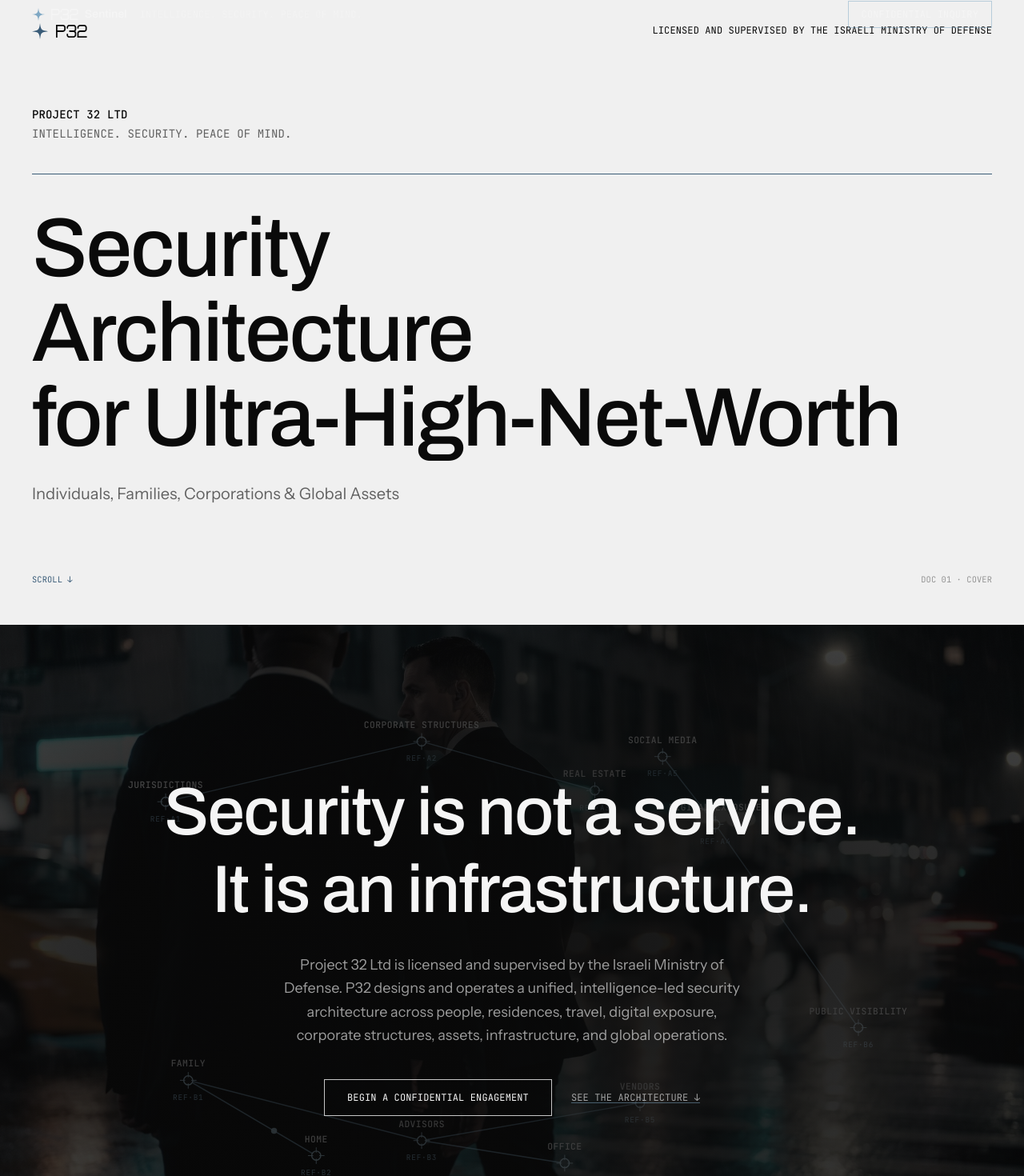
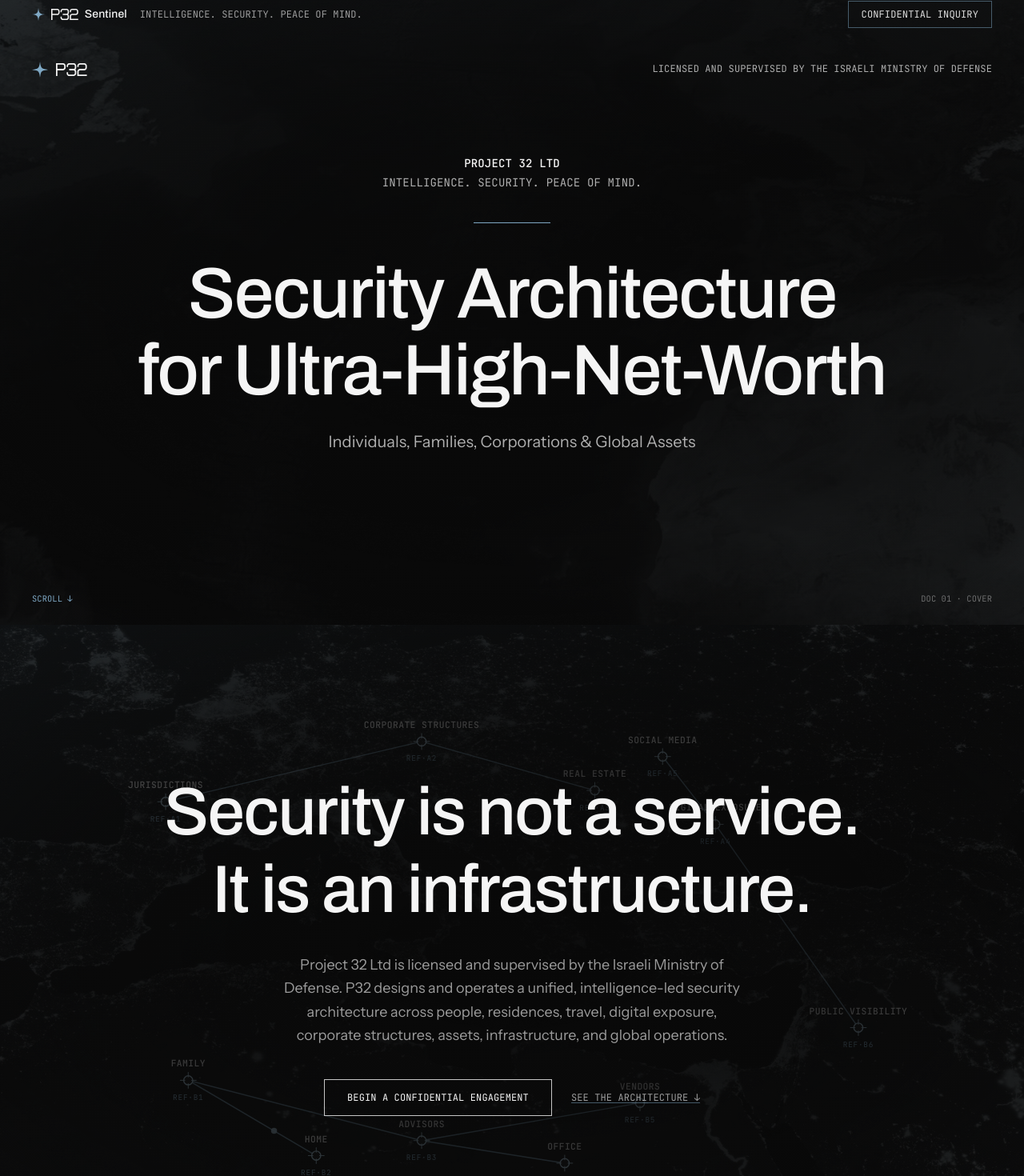
Before and after one commit to meidanhemo00-creator/p32-new, a Next.js app: page / in a window 1280 px wide. Shown: the part 19-1489 px from the top of the page at 80% size. Built offline with nearby package versions, Linux system fonts and the light colour scheme; a web font is replaced by a local one.

Commit message:
Center Cover to match Hero's cinematic treatment, fix Nav overlap

```diff
--- a/app/components/Cover.tsx
+++ b/app/components/Cover.tsx
@@ -4,15 +4,17 @@ import { useEffect, useRef } from "react";
 import { useGsap } from "@/app/lib/gsap";
 import { useReducedMotion } from "@/app/lib/useReducedMotion";
 import { P32Star, P32Wordmark } from "./P32Mark";
+import { Grain } from "./Grain";
 
 /**
- * The PDF's own title page, brought to a first screen — restrained
- * white/off-white, minimal black type, one pale-blue detail. Distinct from
- * the dark network-diagram Hero that follows: this is a document cover,
- * not a generic website hero.
+ * The PDF's own title page, brought to a first screen - a centered,
+ * cinematic opening statement over real satellite/terrain imagery,
+ * matching the Hero that follows rather than sitting apart from it as a
+ * separate light "document" moment.
  */
 export function Cover() {
   const rootRef = useRef<HTMLDivElement>(null);
+  const bgRef = useRef<HTMLDivElement>(null);
   const reducedMotion = useReducedMotion();
   const { gsap, ScrollTrigger } = useGsap();
 
@@ -21,22 +23,27 @@ export function Cover() {
     if (!root) return;
     const blocks = root.querySelectorAll<HTMLElement>("[data-reveal]");
     const rule = root.querySelector<HTMLElement>("[data-rule]");
+    const bg = bgRef.current;
 
     const ctx = gsap.context(() => {
       if (reducedMotion) {
         gsap.set([blocks, rule], { clearProps: "all" });
+        gsap.set(bg, { scale: 1 });
         return;
       }
 
       gsap.set(blocks, { opacity: 0, y: 14 });
       gsap.set(rule, { scaleX: 0, transformOrigin: "left center" });
+      gsap.set(bg, { scale: 1.06 });
 
       gsap
         .timeline({ delay: 0.2 })
         .to(blocks, { opacity: 1, y: 0, duration: 0.8, stagger: 0.12, ease: "power2.out" })
         .to(rule, { scaleX: 1, duration: 0.9, ease: "power3.inOut" }, "-=0.5");
 
-      // Quiet parallax exit as the reader scrolls into the dark Hero below.
+      gsap.to(bg, { scale: 1.12, duration: 30, ease: "sine.inOut", repeat: -1, yoyo: true });
+
+      // Quiet parallax exit as the reader scrolls into the Hero below.
       gsap.to(root, {
         yPercent: -8,
         opacity: 0.2,
@@ -52,51 +59,74 @@ export function Cover() {
   return (
     <section
       ref={rootRef}
-      className="relative flex min-h-[100svh] flex-col justify-between bg-paper px-6 pb-10 pt-24 text-black sm:px-10 sm:py-12"
+      className="relative flex min-h-[100svh] flex-col items-center justify-center overflow-hidden bg-ink"
     >
-      <div data-reveal className="flex items-start justify-between gap-6">
+      <div className="absolute inset-0">
+        <div
+          ref={bgRef}
+          className="absolute inset-0 bg-cover"
+          style={{ backgroundImage: "url(/imagery/earth-atlantic-corridor.jpg)", backgroundPosition: "55% 50%" }}
+          role="img"
+          aria-label="Satellite view of the Earth and Atlantic corridor - NASA Blue Marble imagery, public domain."
+        />
+        <div className="pointer-events-none absolute inset-0" style={{ background: "rgba(9,9,9,0.78)" }} />
+        <div
+          className="pointer-events-none absolute inset-0"
+          style={{ background: "linear-gradient(160deg, rgba(127,168,196,0.08) 0%, transparent 45%)" }}
+        />
+        <Grain />
+        <div
+          className="pointer-events-none absolute inset-0"
+          style={{
+            background:
+              "radial-gradient(ellipse 82% 72% at 50% 50%, rgba(9,9,9,0.9) 0%, rgba(9,9,9,0.68) 55%, rgba(9,9,9,0.4) 100%)",
+          }}
+        />
+      </div>
+
+      <div
+        data-reveal
+        className="absolute inset-x-6 top-24 z-10 flex items-start justify-between gap-6 sm:inset-x-10"
+      >
         <div className="flex items-center gap-2.5">
-          <P32Star className="h-5 w-5" style={{ color: "var(--line-on-paper)" }} />
-          <P32Wordmark className="h-4 w-auto text-black" />
+          <P32Star className="h-5 w-5" style={{ color: "var(--line)" }} />
+          <P32Wordmark className="h-4 w-auto text-white" />
         </div>
-        <p className="max-w-[13rem] text-right font-mono text-[0.65rem] leading-relaxed tracking-[0.08em] sm:max-w-none sm:text-xs">
+        <p className="max-w-[13rem] text-right font-mono text-[0.65rem] leading-relaxed tracking-[0.08em] text-white/70 sm:max-w-none sm:text-xs">
           LICENSED AND SUPERVISED BY THE ISRAELI MINISTRY OF DEFENSE
         </p>
       </div>
 
-      <div className="mx-auto w-full max-w-[1200px]">
-        <div data-reveal className="font-mono text-xs tracking-[0.1em] sm:text-sm">
+      <div className="relative z-10 mx-auto flex w-full max-w-[1200px] flex-col items-center px-6 py-28 text-center sm:px-10">
+        <div data-reveal className="font-mono text-xs tracking-[0.1em] text-white sm:text-sm">
           <p className="font-medium">PROJECT 32 LTD</p>
-          <p className="mt-1" style={{ color: "var(--black-soft)" }}>
-            INTELLIGENCE. SECURITY. PEACE OF MIND.
-          </p>
+          <p className="mt-1 text-white/70">INTELLIGENCE. SECURITY. PEACE OF MIND.</p>
         </div>
 
-        <div data-rule className="mt-8 h-px w-full sm:mt-10" style={{ background: "var(--line-on-paper)" }} />
+        <div data-rule className="mx-auto mt-8 h-px w-24 sm:mt-10" style={{ background: "var(--line)" }} />
 
         <h1
           data-reveal
-          className="font-display mt-8 text-[2.75rem] font-medium leading-[1.02] tracking-[-0.02em] sm:mt-10 sm:text-[5rem] lg:text-[6.5rem]"
+          className="mx-auto mt-8 font-display font-medium leading-[1.08] tracking-[-0.02em] text-white sm:mt-10"
+          style={{ fontSize: "clamp(1.65rem, 7vw, 6rem)" }}
         >
-          Security
-          <br />
-          Architecture
-          <br />
-          for Ultra-High-Net-Worth
+          <span className="block whitespace-nowrap">Security Architecture</span>
+          <span className="block whitespace-nowrap">for Ultra-High-Net-Worth</span>
         </h1>
 
-        <p data-reveal className="mt-6 max-w-xl text-lg leading-relaxed sm:text-xl" style={{ color: "var(--black-soft)" }}>
+        <p data-reveal className="mx-auto mt-6 max-w-xl text-lg leading-relaxed text-white/70 sm:text-xl">
           Individuals, Families, Corporations &amp; Global Assets
         </p>
       </div>
 
-      <div data-reveal className="flex items-end justify-between">
-        <span className="font-mono text-[0.65rem] tracking-[0.1em]" style={{ color: "var(--line-on-paper)" }}>
+      <div
+        data-reveal
+        className="absolute inset-x-6 bottom-6 z-10 flex items-end justify-between sm:inset-x-10"
+      >
+        <span className="font-mono text-[0.65rem] tracking-[0.1em]" style={{ color: "var(--line)" }}>
           SCROLL ↓
         </span>
-        <span className="font-mono text-[0.65rem] tracking-[0.1em]" style={{ color: "var(--black-faint)" }}>
-          DOC 01 · COVER
-        </span>
+        <span className="font-mono text-[0.65rem] tracking-[0.1em] text-white/40">DOC 01 · COVER</span>
       </div>
     </section>
   );
--- a/app/components/Hero.tsx
+++ b/app/components/Hero.tsx
@@ -8,6 +8,7 @@ import { Grain } from "./Grain";
 
 export function Hero() {
   const textRef = useRef<HTMLDivElement>(null);
+  const bgRef = useRef<HTMLDivElement>(null);
   const reducedMotion = useReducedMotion();
   const { gsap } = useGsap();
 
@@ -16,15 +17,17 @@ export function Hero() {
     if (!root) return;
     const lines = root.querySelectorAll<HTMLElement>("[data-wipe]");
     const rest = root.querySelectorAll<HTMLElement>("[data-fade]");
+    const bg = bgRef.current;
 
     const ctx = gsap.context(() => {
       if (reducedMotion) {
         gsap.set(lines, { clipPath: "inset(0 0% 0 0)" });
-        gsap.set(rest, { opacity: 1, y: 0 });
+        gsap.set(rest, { opacity: 1, y: 0, filter: "blur(0px)" });
+        gsap.set(bg, { scale: 1 });
         return;
       }
       gsap.set(lines, { clipPath: "inset(0 101% 0 0)" });
-      gsap.set(rest, { opacity: 0, y: 10 });
+      gsap.set(rest, { opacity: 0, y: 10, filter: "blur(6px)" });
 
       gsap
         .timeline({ delay: 0.5 })
@@ -34,7 +37,16 @@ export function Hero() {
           stagger: 0.12,
           ease: "power3.inOut",
         })
-        .to(rest, { opacity: 1, y: 0, duration: 0.6, stagger: 0.08, ease: "power2.out" }, "-=0.3");
+        .to(
+          rest,
+          { opacity: 1, y: 0, filter: "blur(0px)", duration: 0.7, stagger: 0.08, ease: "power2.out" },
+          "-=0.3",
+        );
+
+      // Very slow, near-imperceptible drift on the satellite image - reads as
+      // a live feed holding its position, not a "Ken Burns" slideshow effect.
+      gsap.set(bg, { scale: 1.06 });
+      gsap.to(bg, { scale: 1.12, duration: 28, ease: "sine.inOut", repeat: -1, yoyo: true });
     }, root);
 
     return () => ctx.revert();
@@ -44,29 +56,34 @@ export function Hero() {
   return (
     <section id="top" className="relative flex min-h-[100svh] flex-col items-center justify-center overflow-hidden bg-ink">
       <div className="absolute inset-0">
-        {/* Real editorial photography as the primary ground - the network
-            diagram now reads as a technical overlay on top of it, not the
-            backdrop itself. */}
+        {/* Satellite imagery as quiet atmosphere, not the subject - a real,
+            unmanipulated NASA night-lights plate standing in for "command
+            and control" without leaning on a staged security photo. */}
         <div
+          ref={bgRef}
           className="absolute inset-0 bg-cover"
-          style={{ backgroundImage: "url(/images/p32/hero-team-arrival.jpg)", backgroundPosition: "38% 42%" }}
+          style={{ backgroundImage: "url(/imagery/night-network-europe-mideast.jpg)", backgroundPosition: "50% 45%" }}
           role="img"
-          aria-label="A close-protection team, backs to camera, in a rain-lit city street at night."
+          aria-label="Satellite view of city lights across Europe and the Eastern Mediterranean at night - NASA Black Marble imagery, public domain."
         />
-        <div className="pointer-events-none absolute inset-0" style={{ background: "rgba(9,9,9,0.5)" }} />
-        <div className="opacity-70 mix-blend-screen sm:opacity-85">
+        <div className="pointer-events-none absolute inset-0" style={{ background: "rgba(9,9,9,0.72)" }} />
+        <div
+          className="pointer-events-none absolute inset-0"
+          style={{ background: "linear-gradient(160deg, rgba(127,168,196,0.1) 0%, transparent 45%)" }}
+        />
+        <div className="opacity-80 mix-blend-screen sm:opacity-90">
           <HeroField />
         </div>
         <Grain />
         {/* Centered headline needs a protected zone regardless of where the
-            diagram's nodes or the photo's brighter areas land - dark at the
-            center, easing out toward the edges so both stay visible as
-            atmosphere around the text. */}
+            diagram's nodes or the photo's brighter city-light clusters land -
+            dark at the center, clearing toward the edges so the plate reads
+            as atmosphere framing the text, not competing with it. */}
         <div
           className="pointer-events-none absolute inset-0"
           style={{
             background:
-              "radial-gradient(ellipse 80% 70% at 50% 50%, rgba(9,9,9,0.94) 0%, rgba(9,9,9,0.72) 55%, rgba(9,9,9,0.4) 100%)",
+              "radial-gradient(ellipse 80% 70% at 50% 50%, rgba(9,9,9,0.95) 0%, rgba(9,9,9,0.75) 55%, rgba(9,9,9,0.45) 100%)",
           }}
         />
       </div>
@@ -77,7 +94,7 @@ export function Hero() {
       >
         <h1
           className="mx-auto max-w-4xl font-display font-medium leading-[1.15] tracking-[-0.02em] text-white"
-          style={{ fontSize: "clamp(1.7rem, 6.6vw, 5.25rem)" }}
+          style={{ fontSize: "clamp(1.55rem, 6.6vw, 5.25rem)" }}
         >
           <span data-wipe className="block whitespace-nowrap">
             Security is not a service.
```
